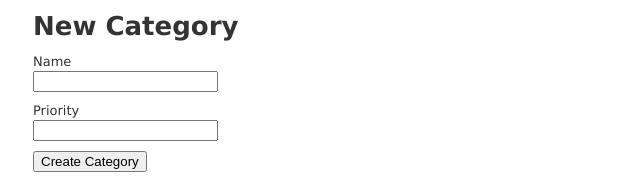
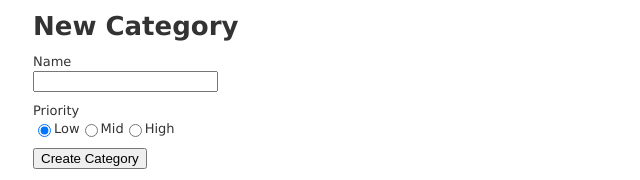
Before and after one commit to helenxfu/starcloud-candy-jars, a Rails app: page /categories/new in a window 1280 px wide. Shown: the part 87-267 px from the top of the page, without its empty margins (0-640 px from the left). Run offline with Rails 7, Linux system fonts and the light colour scheme; style sheets or scripts are compiled from the project's sources; some libraries are stand-ins or nearby versions.

Commit message:
change category form to radio button

```diff
--- a/app/views/categories/_form.html.erb
+++ b/app/views/categories/_form.html.erb
@@ -18,7 +18,11 @@
 
   <div class="field">
     <%= form.label :priority %>
-    <%= form.number_field :priority, id: :category_priority %>
+    <div class="flexbox">
+      <%= form.radio_button :priority, 0, checked: true %><%= form.label "Low" %>
+      <%= form.radio_button :priority, 1 %><%= form.label "Mid" %>
+      <%= form.radio_button :priority, 2 %><%= form.label "High" %>
+    </div>
   </div>
 
   <div class="actions">
```
